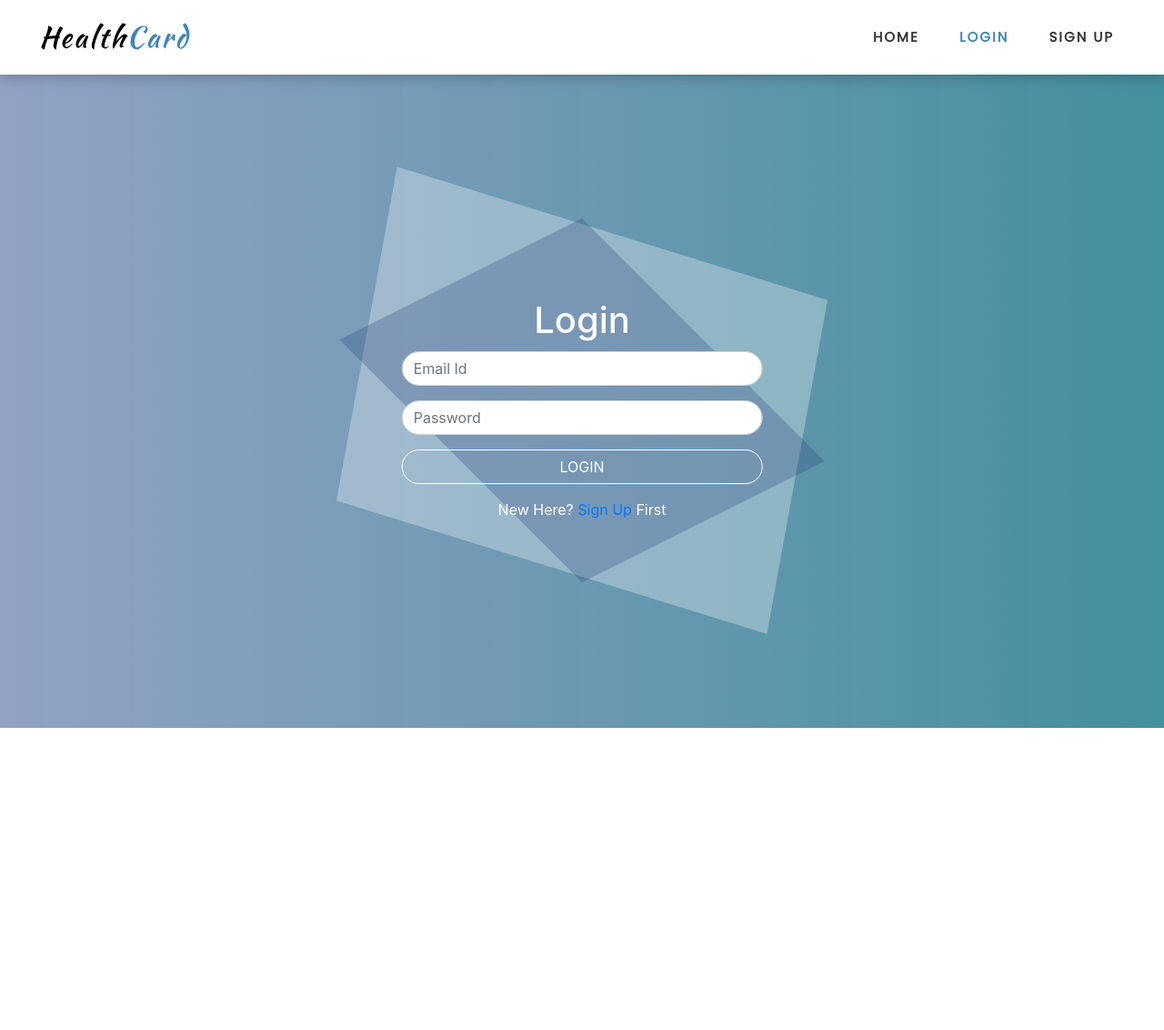
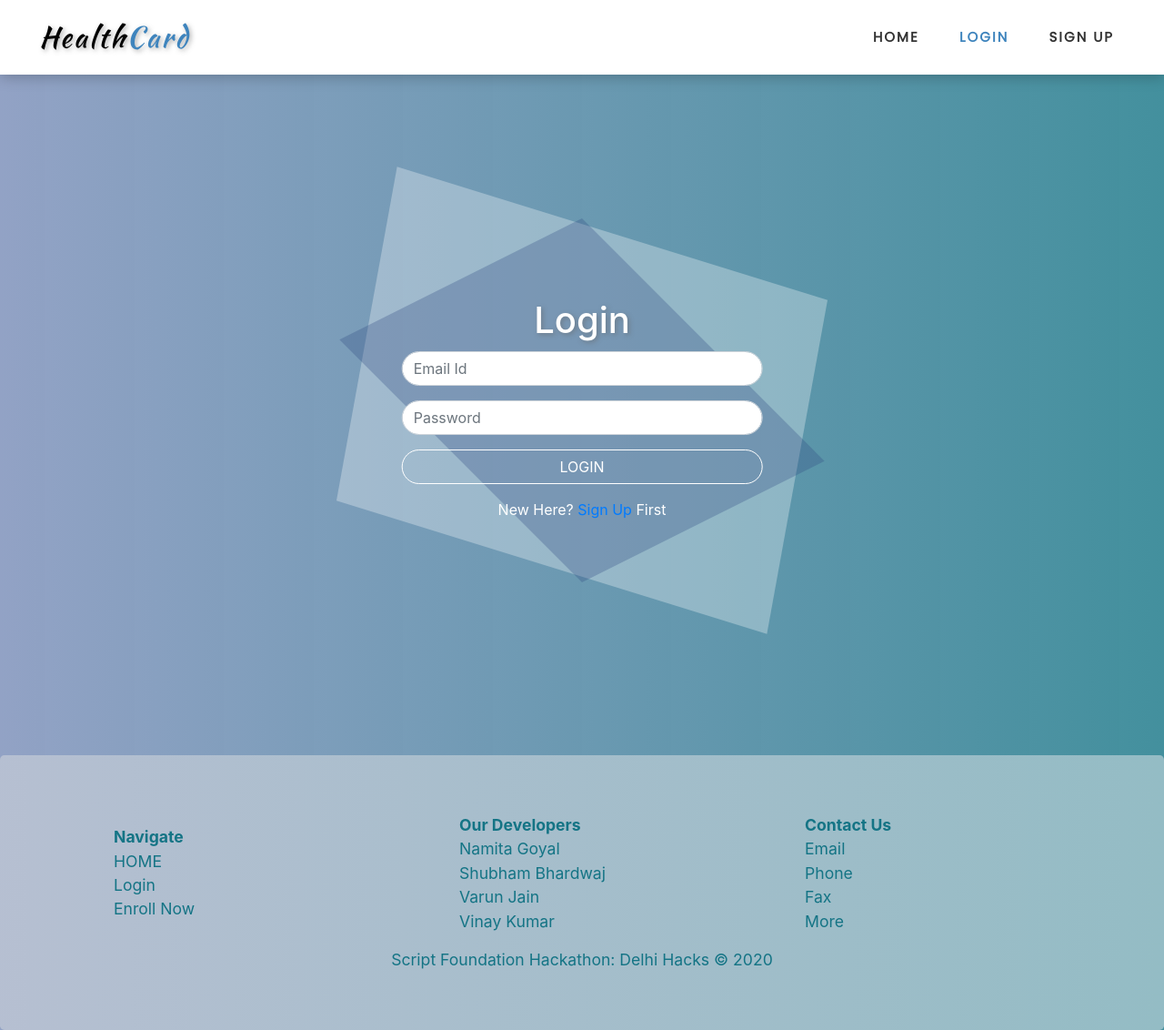
Before and after one commit to vinaykumar27450/Script-Foundation-Hackathon, a PHP site: page /login.html in a window 1280 px wide. Shown: the whole page at 91% size. Before the commit the page ends 800 px from the top, so only its background shows below. Run offline with PHP 8.4, Linux system fonts and the light colour scheme; some libraries are stand-ins or nearby versions.

Commit message:
Add footer to home,login and sign in

```diff
--- a/css/forms.css
+++ b/css/forms.css
@@ -3,9 +3,14 @@ body {
 }
 label {
 	text-align: right;
+	color: white;
+}
+h1 {
+	color: white;
+	text-shadow: rgb(102, 102, 102, 0.5) 2px 2px 5px;
 }
 h5 {
-	border-bottom: 0.5px solid rgb(223, 223, 223);
+	border-bottom: 0.5px solid rgb(223, 223, 223, 0.5);
 	padding-bottom: 10px;
 	margin-bottom: 30px;
 }
@@ -25,13 +30,18 @@ h5 {
 	border-radius: 50px;
 	border: 1px solid white;
 	color: white;
+	background: none;
+	transition: background 1s linear;
+	-webkit-transition: background 1s linear;
+	-moz-transition: background 1s linear;
+	-o-transition: background 1s linear;
+	-ms-transition: background 1s linear;
 }
 .submit:hover {
 	border-radius: 50px;
-	background-image: linear-gradient(to right, rgb(85, 100, 133), rgb(20, 116, 133));
+	background: linear-gradient(to right, rgb(85, 100, 133), rgb(20, 116, 133));
 	color: white;
 	border: 1px solid white;
-	transition: all 2s ease-in-out;
 }
 #back1 {
 	box-sizing: border-box;
@@ -89,3 +99,25 @@ h5 {
 		opacity: inherit;
 	}
 }
+/* footer */
+.jumbotron {
+	position: absolute;
+	top: 100%;
+	width: 100%;
+	font-size: 1.1rem;
+	margin: 30px 0px 0px 0px;
+	background-image: linear-gradient(to right, rgba(105, 124, 165, 0.4), rgba(20, 116, 133, 0.4));
+	color: rgb(20, 116, 133);
+}
+ul {
+	list-style: none;
+}
+li > a {
+	color: rgb(20, 116, 133);
+}
+li > a:hover {
+	color: rgb(11, 58, 66);
+}
+.icon {
+	background: none;
+}
--- a/login.html
+++ b/login.html
@@ -8,7 +8,8 @@
 
     <!-- Bootstrap CSS -->
     <link rel="stylesheet" href="https://stackpath.bootstrapcdn.com/bootstrap/4.3.1/css/bootstrap.min.css" integrity="sha384-ggOyR0iXCbMQv3Xipma34MD+dH/1fQ784/j6cY/iJTQUOhcWr7x9JvoRxT2MZw1T" crossorigin="anonymous">
-
+    <!-- Semantic UI Icons -->
+    <link rel="stylesheet" href="https://cdnjs.cloudflare.com/ajax/libs/semantic-ui/2.4.1/components/icon.min.css">
     <!-- CSS files -->
     <link rel="stylesheet" href="css/navigation.css" />
     <link rel="stylesheet" href="css/forms.css">
@@ -57,7 +58,7 @@
                     </div>
                     <div class="form-group">
                         <div>
-                            <input type="submit" class="btn btn-md btn-outline-primary btn-block submit" value="LOGIN">
+                            <input type="submit" class="btn btn-md btn-block submit" value="LOGIN">
                         </div>
                     </div>
                     New Here?
@@ -66,8 +67,47 @@
             </div>
         </div>
     </div>
+    <!-- Footer -->
+    <div class="jumbotron">
+        <div class="container">
+            <div class="row">
+                <div class="col-md-6 col-lg-4 align-self-center">
+                    <ul>
+                        <strong>Navigate</strong>
+                        <li><a href="index.html" class="ft">HOME</a></li>
+                        <!-- <li><a href="#" class="ft">About</a></li>
+                    <li><a href="#" class="ft">Index</a></li> -->
+                        <li><a href="login.html" class="ft">Login</a></li>
+                        <li><a href="signup.html">Enroll Now</a></li>
+                    </ul>
+                </div>
+                <div class="col-md-6 col-lg-4 align-self-center">
+                    <ul>
+                        <strong>Our Developers </strong><i class="cog icon"></i>
+                        <li><a href="#" class="ft">Namita Goyal</a></li>
+                        <li><a href="#" class="ft">Shubham Bhardwaj</a></li>
+                        <li><a href="#" class="ft">Varun Jain</a></li>
+                        <li><a href="#" class="ft">Vinay Kumar</a></li>
+                    </ul>
+                </div>
+                <div class="col-md-6 col-lg-4 align-self-center">
+                    <ul>
+                        <strong>Contact Us</strong>
+                        <li><a href="#" class="ft"><i class="envelope icon"></i>Email</a></li>
+                        <li><a href="#" class="ft"><i class="phone icon"></i>Phone</a></li>
+                        <li><a href="#" class="ft"><i class="fax icon"></i>Fax</a></li>
+                        <li><a href="#" class="ft"><i class="ellipsis horizontal icon"></i>More</a></li>
+                    </ul>
+                </div>
+            </div>
+            <div class="row justify-content-center"">
+                Script Foundation Hackathon: Delhi Hacks &#169; 2020
+            </div>
+        </div>
+    </div>
     <div id="back1"></div>
     <div id="back2"></div>
+
     <!-- Optional JavaScript -->
     <!-- jQuery first, then Popper.js, then Bootstrap JS -->
     <script src="https://code.jquery.com/jquery-3.3.1.slim.min.js" integrity="sha384-q8i/X+965DzO0rT7abK41JStQIAqVgRVzpbzo5smXKp4YfRvH+8abtTE1Pi6jizo" crossorigin="anonymous"></script>
```
Also changed, not shown: css/style.css (+18 -0 lines), index.html (+43 -2 lines), signup.html (+42 -2 lines), userinfo.html (+42 -4 lines), css/navigation.css (indentation only).
